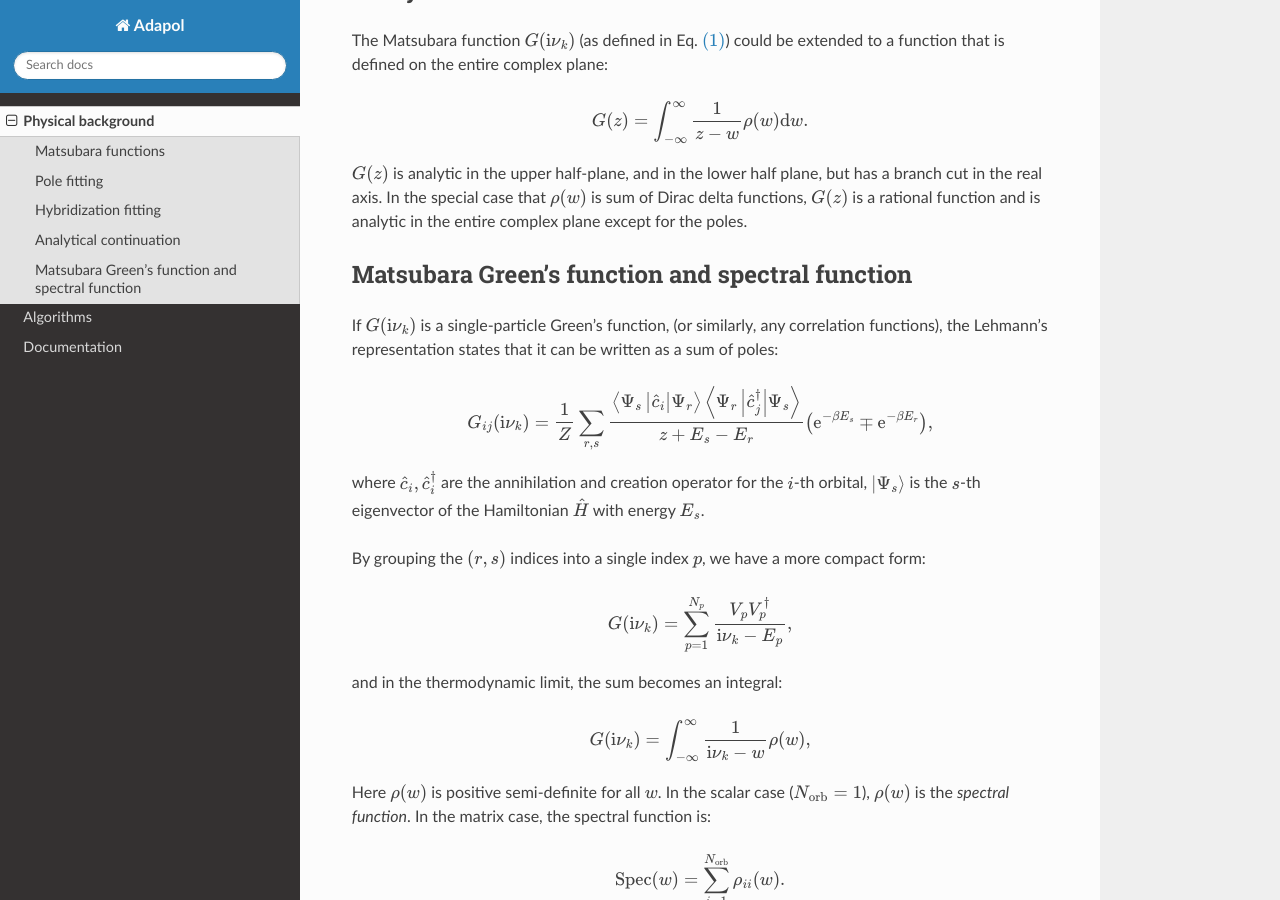
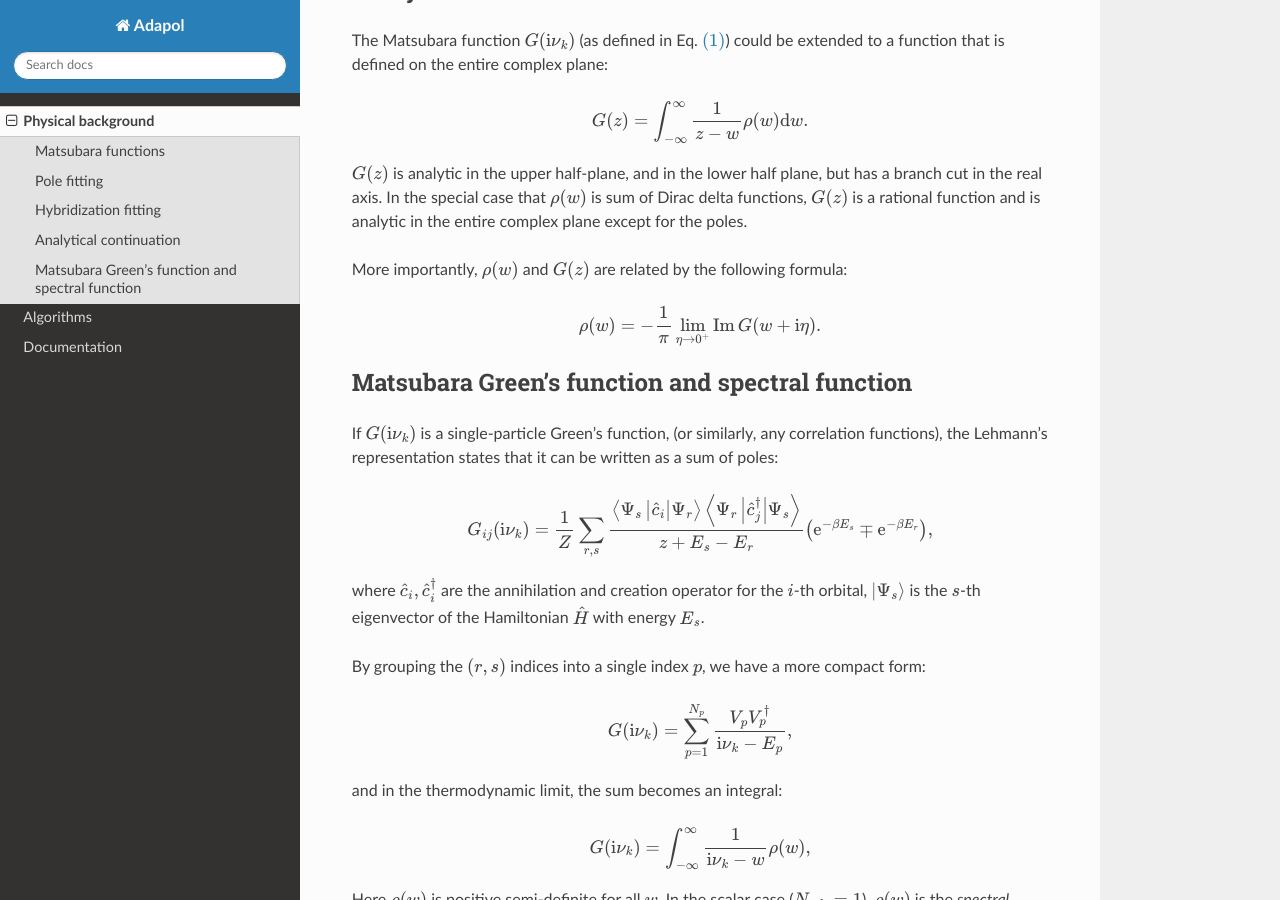
Before and after one commit to flatironinstitute/adapol, a Sphinx documentation site: the page built from doc/theories.rst, in a window 1280 px wide and 900 px high, scrolled down 1759 px. Built offline with Sphinx 7.4.7 and the Read the Docs theme 2.0.0, drawn with Linux system fonts in a browser that asks for light colours.

Commit message:
add analytic continuation formula

```diff
--- a/doc/theories.rst
+++ b/doc/theories.rst
@@ -92,7 +92,11 @@ The Matsubara function :math:`G(\mathrm i\nu_k)` (as defined in Eq. :math:`\eqre
 :math:`G(z)` is analytic in the upper half-plane, and in the lower half plane, but has a branch cut in the real axis.
 In the special case that :math:`\rho(w)` is sum of Dirac delta functions, :math:`G(z)` is a rational function and is analytic in the entire complex plane except for the poles.
 
+More importantly, :math:`\rho(w)` and :math:`G(z)` are related by the following formula:
 
+.. math::
+
+        \rho(w) = -\frac{1}{\pi} \lim_{\eta\to 0^+} \operatorname{Im} G(w+\mathrm i\eta).
 
 
 
```
